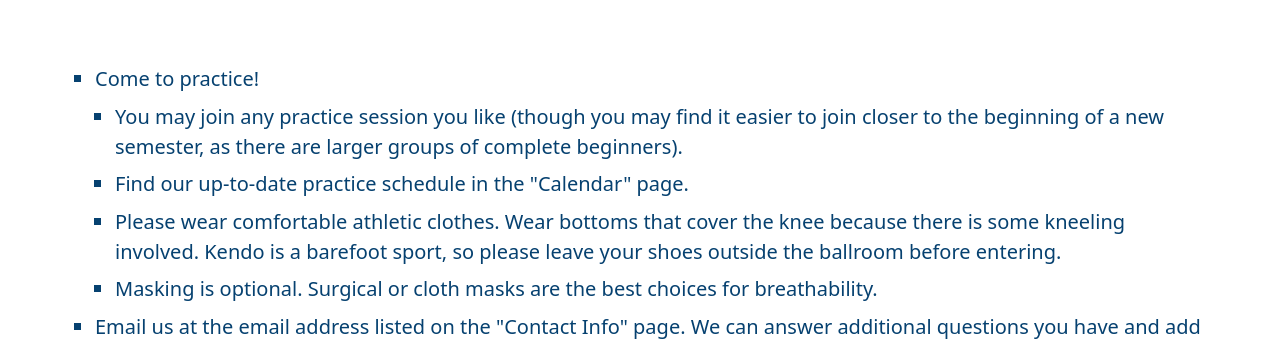
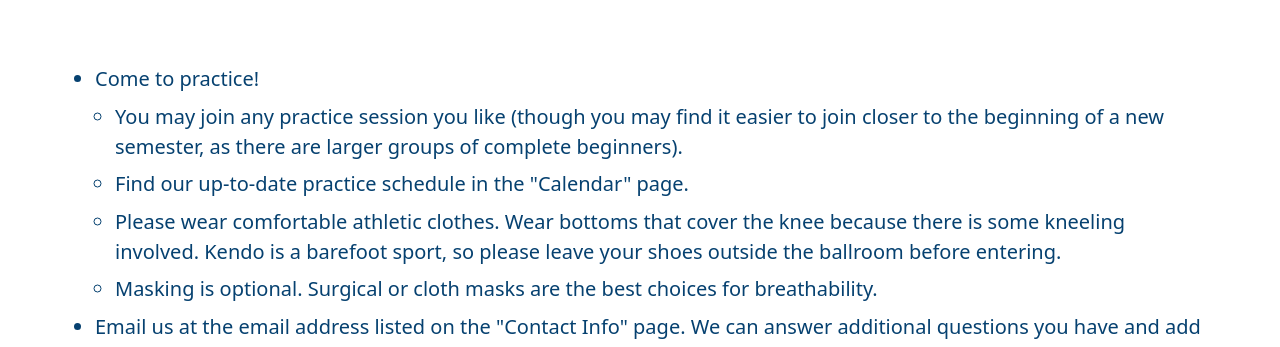
Before and after one commit to kendoclub-at-umich/website, a SvelteKit app: page / in a window 1280 px wide. Shown: the part 506-853 px from the top of the page. Built offline with nearby package versions, Linux system fonts and the light colour scheme.

Commit message:
style: :lipstick: change list markers to be distinct between items and subitems

```diff
--- a/src/routes/+page.svelte
+++ b/src/routes/+page.svelte
@@ -31,3 +31,12 @@ bamboo slats) while wearing kendo-gu (protective armor).
 		questions you have and add you to our email list.
 	</li>
 </ul>
+
+<style>
+	li {
+		list-style-type: disc;
+	}
+	li li {
+		list-style-type: circle;
+	}
+</style>
```
